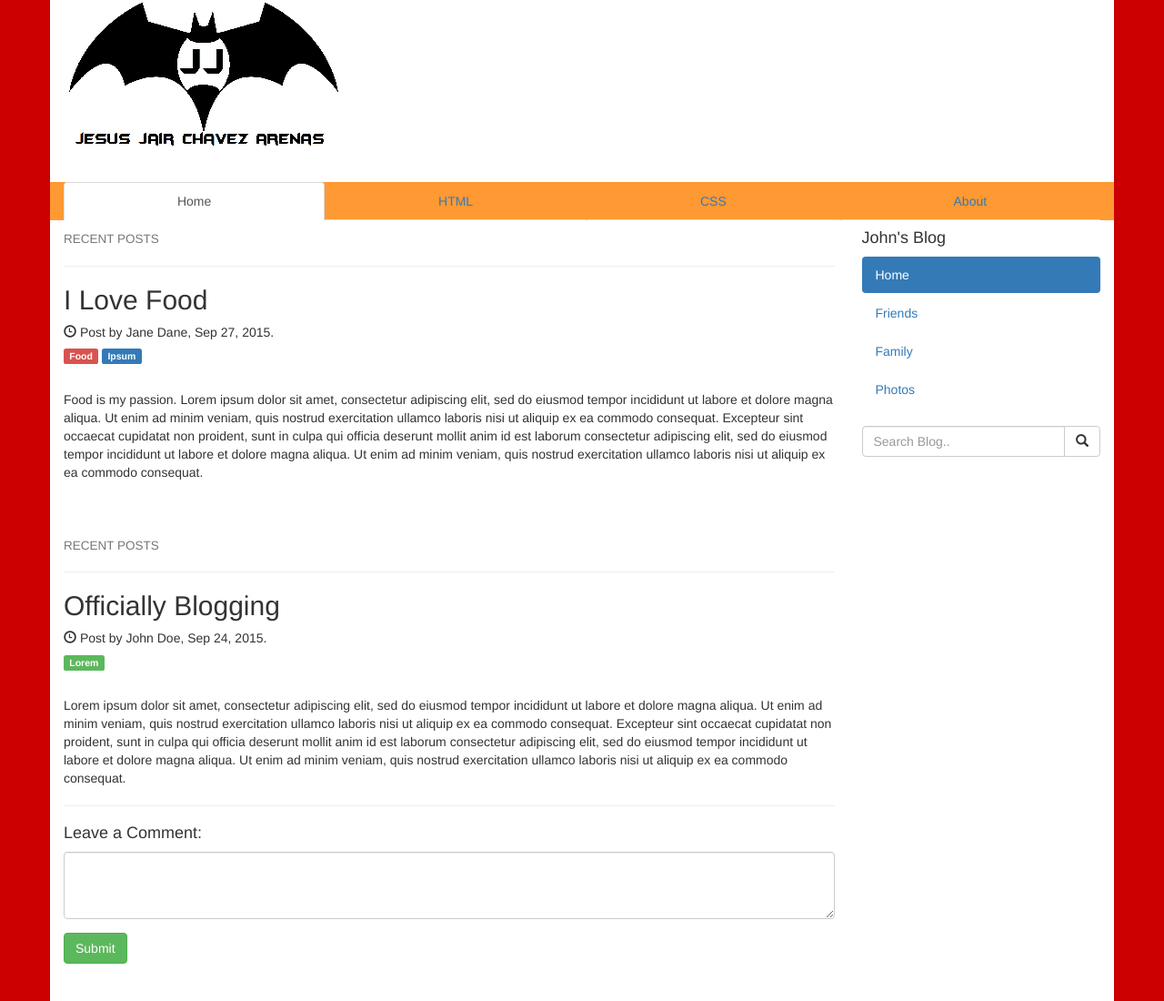
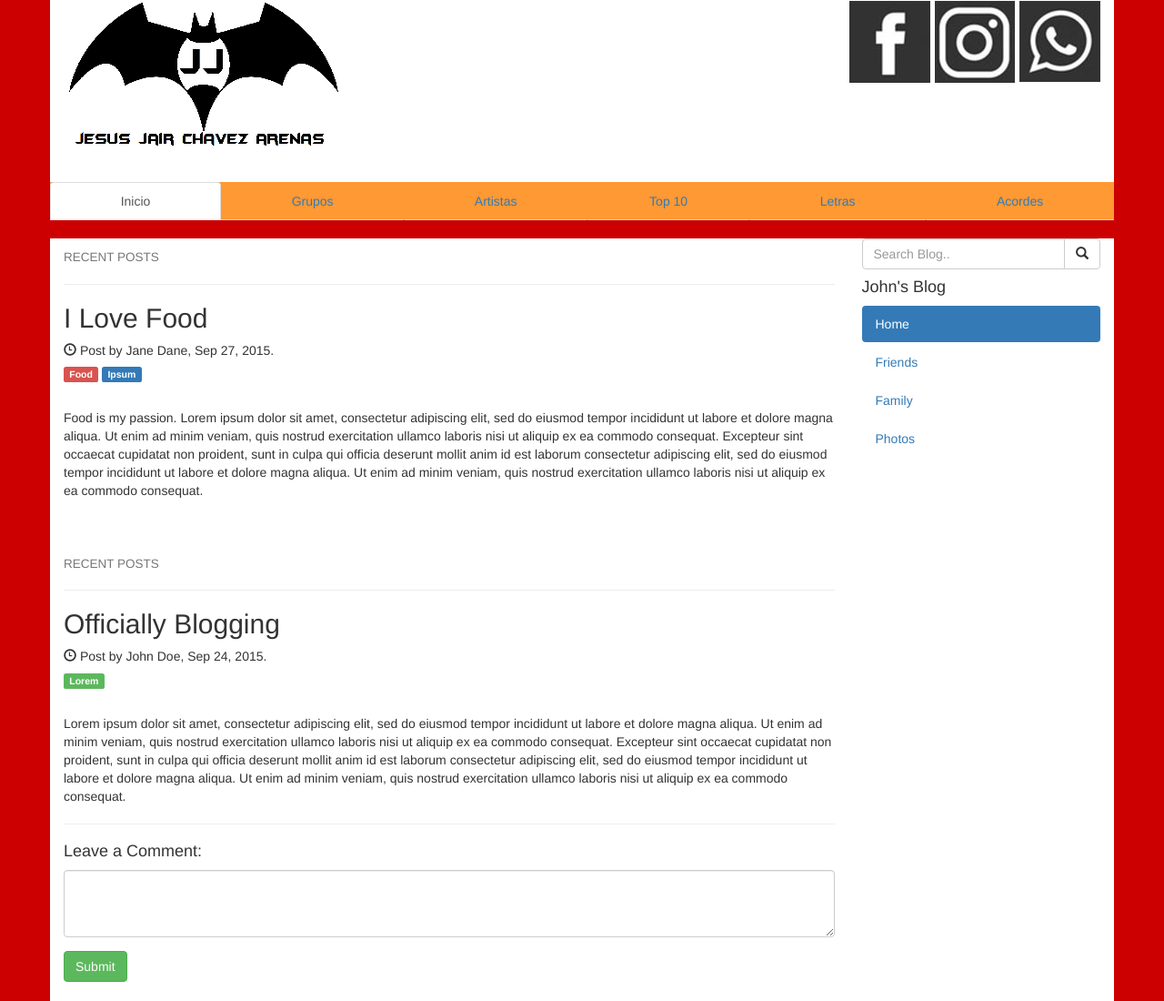
Before and after one commit to jjchavez/FrameworksyLibreriasCSS_Jesus_Chavez, a plain HTML site: page Blog musica/Index.html in a window 1280 px wide. Shown: the top 1100 px of the page at 91% size. Drawn offline with nearby package versions, Linux system fonts and the light colour scheme.

Commit message:
Problemas con navbar
no respeta el orden se encima en las imagenes

```diff
--- a/Blog musica/Index.html
+++ b/Blog musica/Index.html
@@ -12,18 +12,31 @@
 </head>
 <header>
   <div class="container" style="height:200px; background-color:#ffffff;">
-    <img class="logo" src="img\logo.png" alt="logotipo">
+    <div class="row">
+      <div class="col-sm-3 col-md-6 col-lg-4">
+        <img class="logo" src="img\logo.png" alt="logotipo">
+      </div>
+      <div class="col-sm-9 col-md-6 col-lg-8" align="right">
+          <a href="https://www.facebook.com" target="_blank"><img src="img/face.jpg"></a>
+          <a href="https://www.instagram.com" target="_blank"><img src="img/insta.jpg"></a>
+          <a href="https://www.whatsapp.com" target="_blank"><img src="img/whats.jpg"></a>
+      </div>
+    </div>
   </div>
     <div class="container" style="background-color:#ff9933;">
-      <ul class="nav nav-tabs nav-justified" role="tablist">
-        <li class="active"><a href="#">Home</a></li>
-        <li><a href="#">HTML</a></li>
-        <li><a href="#">CSS</a></li>
-        <li><a href="#">About</a></li>
-      </ul>
+      <div class="row">
+          <ul class="nav nav-tabs nav-justified" role="tablist">
+            <li class="active"><a href="#">Inicio</a></li>
+            <li><a href="#">Grupos</a></li>
+            <li><a href="#">Artistas</a></li>
+            <li><a href="#">Top 10</a></li>
+            <li><a href="#">Letras</a></li>
+            <li><a href="#">Acordes</a></li>
+          </ul>
+      </div>
     </div>
-
 </header>
+<div><br></div>
 <body style="background-color:#cc0000;">
   <div class="container" style="background-color:#ffffff;">
     <div class="row content">
@@ -87,13 +100,6 @@
         </div>
       </div>
       <div class="col-sm-3 sidenav">
-        <h4>John's Blog</h4>
-        <ul class="nav nav-pills nav-stacked">
-          <li class="active"><a href="#section1">Home</a></li>
-          <li><a href="#section2">Friends</a></li>
-          <li><a href="#section3">Family</a></li>
-          <li><a href="#section3">Photos</a></li>
-        </ul><br>
         <div class="input-group">
           <input type="text" class="form-control" placeholder="Search Blog..">
           <span class="input-group-btn">
@@ -102,6 +108,13 @@
             </button>
           </span>
         </div>
+        <h4>John's Blog</h4>
+        <ul class="nav nav-pills nav-stacked">
+          <li class="active"><a href="#section1">Home</a></li>
+          <li><a href="#section2">Friends</a></li>
+          <li><a href="#section3">Family</a></li>
+          <li><a href="#section3">Photos</a></li>
+        </ul><br>
       </div>
     </div>
   </div>
```
Also changed, not shown: Blog musica/img/face.JPG (added), Blog musica/img/insta.JPG (added), Blog musica/img/whats.JPG (added).
